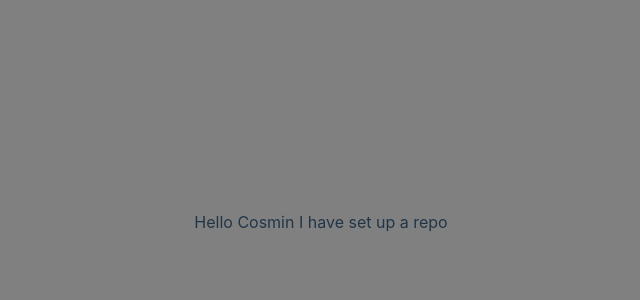
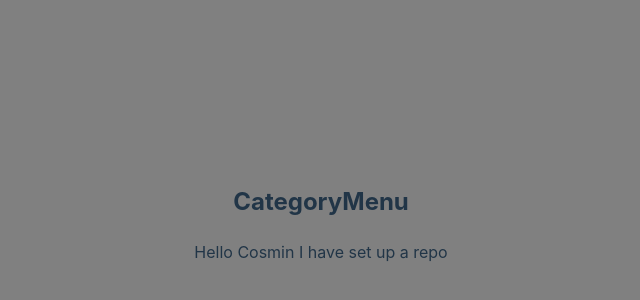
Before and after one commit to Joshsilas/CoshAndJosminShop, a React (Vite) app: page / in a window 1280 px wide. Shown: the part 178-478 px from the top of the page, without its empty margins (319-959 px from the left). Built offline with nearby package versions, Linux system fonts and the light colour scheme.

Commit message:
Created Category Menu Component

```diff
--- a/src/App.jsx
+++ b/src/App.jsx
@@ -2,7 +2,8 @@ import React, { useState } from 'react'
 import reactLogo from './assets/react.svg'
 import viteLogo from '/vite.svg'
 import './App.css'
-import Navbar from "./components/Navbar/index.jsx";
+import Navbar from "./Components/Navbar/index.jsx";
+import CategoryMenu from "./Components/Category Menu/index.jsx";
 
 function App() {
 
@@ -10,7 +11,7 @@ function App() {
   return (
     <>
         <Navbar />
-
+        <CategoryMenu/>
         <p>Hello Cosmin I have set up a repo</p>
     </>
   )
--- /dev/null
+++ b/src/Components/Category Menu/index.jsx
@@ -0,0 +1,8 @@
+
+const CategoryMenu = () => {
+    return (<>
+        <h2>CategoryMenu</h2>
+        </>)
+
+}
+export default CategoryMenu
```
Also changed, not shown: src/Components/Navbar/NavBar.css (renamed from src/components/Navbar/NavBar.css), src/Components/Navbar/index.jsx (renamed from src/components/Navbar/index.jsx).
